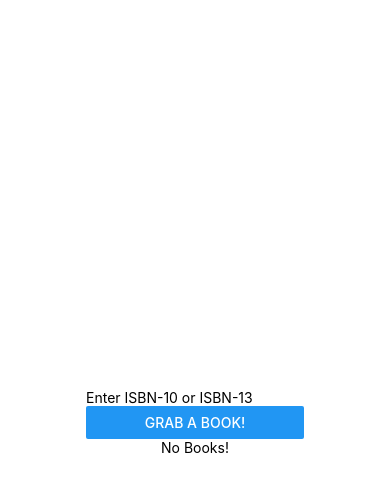
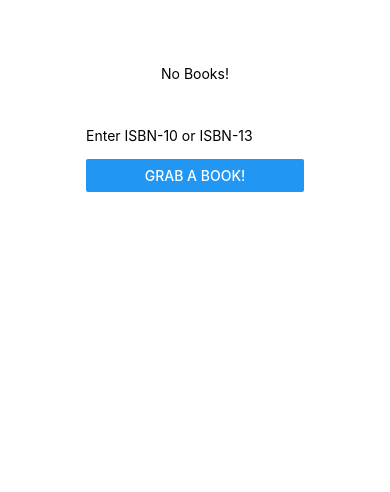
Before and after one commit to EclecticTaco/BookSort, a React Native app: screen / in a window 390 px wide. Shown: the top 492 px of the page. Built offline with nearby package versions, Linux system fonts and the light colour scheme.

Commit message:
dismiss keyboard when tapping outside of keyboard, max input of 13

```diff
--- a/App.js
+++ b/App.js
@@ -42,7 +42,9 @@ export default class App extends Component {
       if (!updated) {
         return (
           <View style={styles.main}>
-            <GetBook getBook={this.getBook} />
+            <View style={styles.input}>
+              <GetBook getBook={this.getBook} />
+            </View>
             <View>
               <Text>
                 No Books!
@@ -55,7 +57,7 @@ export default class App extends Component {
         // const ISBN = 'ISBN:9780060930219'
         // const cover = JSON.stringify(book[ISBN].cover.large)
         return (
-          <View>
+          <View style={styles.main}>
             <GetBook getBook={this.getBook} />
             <View style={styles.main}>
               {this.state.books.map((book) => {
@@ -80,10 +82,9 @@ const styles = StyleSheet.create({
   main: {
     flex: 1,
     alignItems: 'center',
-    justifyContent: 'center',
   },
   input: {
-    height: 40,
+    top: '15%',
   }
 })
 
--- a/src/components/GetBook.js
+++ b/src/components/GetBook.js
@@ -1,5 +1,5 @@
 import React, {Component } from 'react';
-import { Button, StyleSheet, Text, View, ActivityIndicator, Image, TextInput } from 'react-native';
+import { Button, StyleSheet, Text, View, ActivityIndicator, Image, TextInput, Keyboard, ScrollView} from 'react-native';
 
 export default class App extends Component  {
     constructor(props) {
@@ -15,23 +15,39 @@ export default class App extends Component  {
     }
     render() {
         return (
-            <View>
+            <ScrollView
+            scrollEnabled= {false}
+            keyboardShouldPersistTaps= {'handled'}
+            >
                 <View>
                     <TextInput
+                    style = {styles.inputBox}
                     placeholder= 'Enter ISBN-10 or ISBN-13'
                     onChangeText= {this.onChangeText}
                     value= {this.state.value}
                     defaultValue= {this.state.text}
+                    keyboardType= {'number-pad'}
+                    maxLength= {13}
                     />
                 </View>
+
                 <View>
-                <Button
-                onPress={() => {this.props.getBook(this.state.value)}}
-                title="Grab a book!"
-                />
+                    <Button
+                    onPress={() => {this.props.getBook(this.state.value)}}
+                    title="Grab a book!"
+                    />
                 </View>
-            </View>
+            </ScrollView>
         )
 
     }
 }
+
+const styles = StyleSheet.create({
+    inputBox: {
+        paddingBottom: 15,
+        justifyContent: 'center',
+        alignItems: 'stretch',
+    },
+
+})
```
